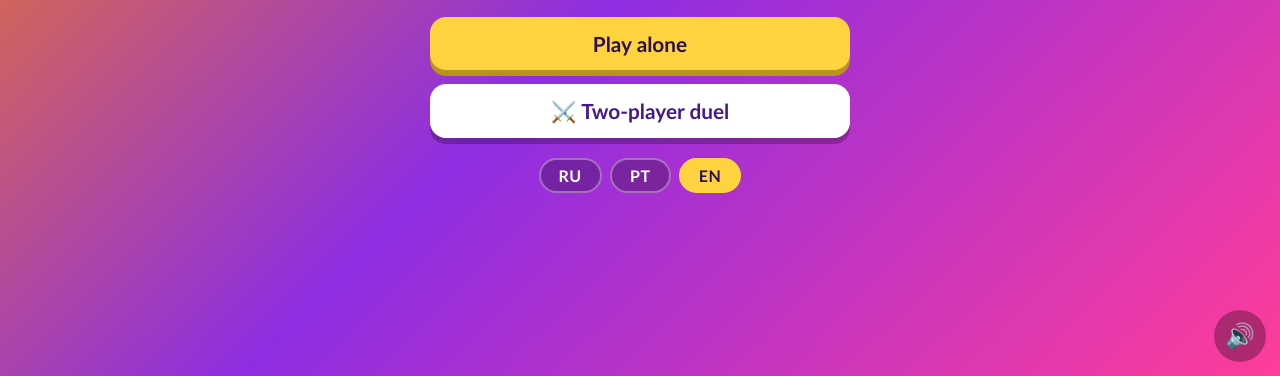
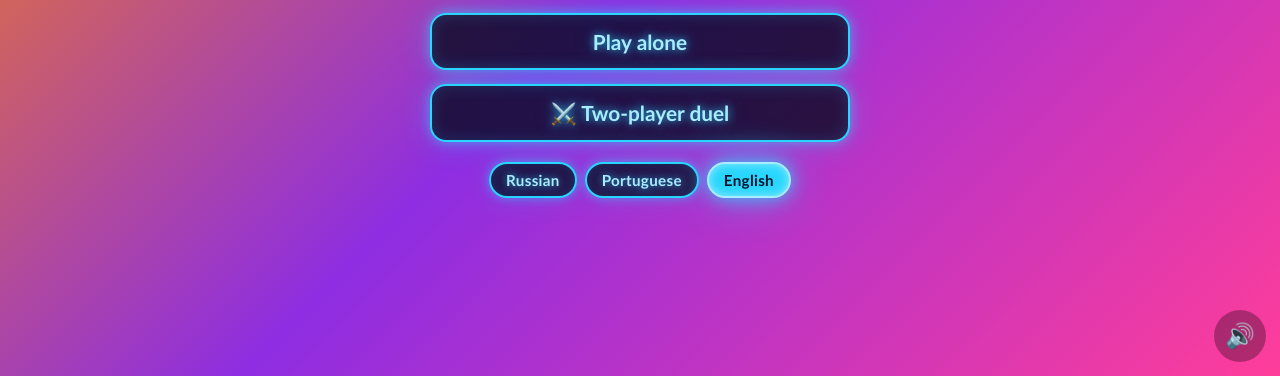
Before and after one commit to denni1313/quizbattle, a plain HTML site: page index.html in a window 1280 px wide. Shown: the part 424-800 px from the top of the page. Drawn offline with Linux system fonts and the light colour scheme.

Commit message:
Неоново-синие кнопки режимов и переключатель языка с названиями языков
- Русский / Португальский / Английский вместо RU / PT / EN
- названия языков переводятся вместе с интерфейсом
- неоновое свечение у «Играть одному» и «Дуэль вдвоём», остальные кнопки без изменений
- на узких экранах подписи языков уменьшаются, чтобы влезать в одну строку

```diff
--- a/i18n.js
+++ b/i18n.js
@@ -19,6 +19,9 @@ var I18N = {
     counter: "Вопрос {i} из {n}",
     hint: "💡 50 / 50",
     soundAria: "Звук",
+    langRu: "Русский",
+    langPt: "Португальский",
+    langEn: "Английский",
     letters: ["А", "Б", "В", "Г"],
     score: "Счёт: {s}",
     turn: "Ход: {name}",
@@ -74,6 +77,9 @@ var I18N = {
     counter: "Pergunta {i} de {n}",
     hint: "💡 50 / 50",
     soundAria: "Som",
+    langRu: "Russo",
+    langPt: "Português",
+    langEn: "Inglês",
     letters: ["A", "B", "C", "D"],
     score: "Pontos: {s}",
     turn: "É a vez de {name}",
@@ -129,6 +135,9 @@ var I18N = {
     counter: "Question {i} of {n}",
     hint: "💡 50 / 50",
     soundAria: "Sound",
+    langRu: "Russian",
+    langPt: "Portuguese",
+    langEn: "English",
     letters: ["A", "B", "C", "D"],
     score: "Score: {s}",
     turn: "{name}'s turn",
--- a/index.html
+++ b/index.html
@@ -19,9 +19,9 @@
       <button class="next mode alt" id="duelBtn" type="button" data-i18n="duelBtn">⚔️ Дуэль вдвоём</button>
     </div>
     <div class="langs">
-      <button class="lang" type="button" data-lang="ru" aria-pressed="false">RU</button>
-      <button class="lang" type="button" data-lang="pt" aria-pressed="false">PT</button>
-      <button class="lang" type="button" data-lang="en" aria-pressed="false">EN</button>
+      <button class="lang" type="button" data-lang="ru" aria-pressed="false">Русский</button>
+      <button class="lang" type="button" data-lang="pt" aria-pressed="false">Português</button>
+      <button class="lang" type="button" data-lang="en" aria-pressed="false">English</button>
     </div>
   </section>
 
@@ -69,9 +69,9 @@
     <h2 class="big" id="resTitle"></h2>
     <p class="sub" id="resText"></p>
     <div class="langs">
-      <button class="lang" type="button" data-lang="ru" aria-pressed="false">RU</button>
-      <button class="lang" type="button" data-lang="pt" aria-pressed="false">PT</button>
-      <button class="lang" type="button" data-lang="en" aria-pressed="false">EN</button>
+      <button class="lang" type="button" data-lang="ru" aria-pressed="false">Русский</button>
+      <button class="lang" type="button" data-lang="pt" aria-pressed="false">Português</button>
+      <button class="lang" type="button" data-lang="en" aria-pressed="false">English</button>
     </div>
     <button class="next" id="againBtn" type="button" data-i18n="againBtn">Играть ещё раз</button>
   </section>
--- a/script.js
+++ b/script.js
@@ -24,6 +24,7 @@
   var hintUsed = false;     // на этом вопросе уже брали подсказку
   var BEST_KEY = "qb-best";
   var LANG_KEY = "qb-lang";
+  var LANG_KEYS = { ru: "langRu", pt: "langPt", en: "langEn" };
   var best = null;          // { score, percent, total } — лучший результат одиночной игры
   var recordFlag = false;   // текущая одиночная игра побила рекорд (не пересчитываем при смене языка)
 
@@ -97,7 +98,11 @@
 
     var btns = document.querySelectorAll(".lang");
     for (var b = 0; b < btns.length; b++) {
-      var on = btns[b].getAttribute("data-lang") === l;
+      var code = btns[b].getAttribute("data-lang");
+      var name = t(LANG_KEYS[code]);
+      btns[b].textContent = name;
+      btns[b].setAttribute("aria-label", name);
+      var on = code === l;
       btns[b].classList.toggle("on", on);
       btns[b].setAttribute("aria-pressed", on ? "true" : "false");
     }
--- a/style.css
+++ b/style.css
@@ -107,17 +107,41 @@
     position: fixed; right: 14px; bottom: 14px; z-index: 10; width: 52px; height: 52px; border-radius: 50%;
     border: none; cursor: pointer; font-size: 1.5rem; background: rgba(0, 0, 0, .3); color: #fff;
   }
-  .langs { display: flex; justify-content: center; gap: 8px; }
+  .langs { display: flex; flex-wrap: wrap; justify-content: center; gap: 8px; }
   .lang {
-    background: rgba(0, 0, 0, .25); color: #fff; border: 2px solid rgba(255, 255, 255, .35);
-    border-radius: 999px; cursor: pointer; font: inherit; font-weight: 900; letter-spacing: .04em;
-    font-size: 1rem; padding: 6px 18px; transition: transform .1s ease, background .2s ease;
+    background: rgba(3, 10, 28, .78); color: #a8ecff; border: 2px solid #29d6ff;
+    border-radius: 999px; cursor: pointer; font: inherit; font-weight: 900; font-size: .95rem;
+    padding: 7px 15px; letter-spacing: .02em;
+    text-shadow: 0 0 8px rgba(41, 214, 255, .85), 0 0 20px rgba(41, 214, 255, .35);
+    box-shadow: 0 0 10px rgba(41, 214, 255, .5), 0 0 26px rgba(41, 214, 255, .22), inset 0 0 14px rgba(41, 214, 255, .16);
+    transition: transform .1s ease, color .2s ease, border-color .2s ease, box-shadow .2s ease;
   }
   .lang:active { transform: translateY(2px); }
-  .lang.on { background: #ffd23f; color: #2b1055; border-color: #ffd23f; }
+  .lang.on {
+    background: #29d6ff; color: #04122a; border-color: #a8ecff; text-shadow: none;
+    box-shadow: 0 0 18px rgba(41, 214, 255, .85), 0 0 44px rgba(41, 214, 255, .45), inset 0 0 10px rgba(255, 255, 255, .5);
+  }
+
+  /* Неоново-синие кнопки стартового меню */
+  .next.mode {
+    background: rgba(3, 10, 28, .78); color: #a8ecff; border: 2px solid #29d6ff;
+    text-shadow: 0 0 8px rgba(41, 214, 255, .85), 0 0 20px rgba(41, 214, 255, .35);
+    box-shadow: 0 0 12px rgba(41, 214, 255, .55), 0 0 30px rgba(41, 214, 255, .28), inset 0 0 16px rgba(41, 214, 255, .16);
+    transition: transform .1s ease, color .2s ease, border-color .2s ease, box-shadow .2s ease;
+  }
+  .next.mode:hover:not(:disabled) {
+    color: #eafcff; border-color: #7fe9ff;
+    text-shadow: 0 0 10px rgba(127, 233, 255, .95), 0 0 26px rgba(41, 214, 255, .6);
+    box-shadow: 0 0 18px rgba(41, 214, 255, .8), 0 0 46px rgba(41, 214, 255, .38), inset 0 0 20px rgba(41, 214, 255, .3);
+  }
+  .next.mode:active {
+    transform: translateY(3px);
+    box-shadow: 0 0 8px rgba(41, 214, 255, .65), inset 0 0 20px rgba(41, 214, 255, .32);
+  }
 
   @media (max-width: 520px) {
     .answers { grid-template-columns: 1fr; }
     .ans { min-height: 84px; }
     .ans.photo { min-height: 240px; }
+    .lang { font-size: .82rem; padding: 6px 10px; }
   }
```
